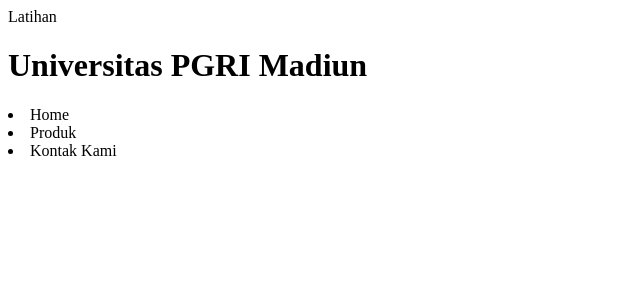
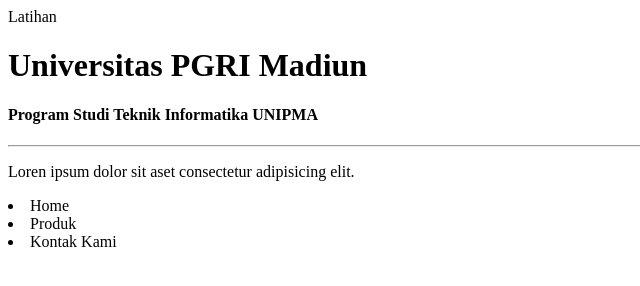
Before and after one commit to Deris666/Deris666.github.io, a plain HTML site: page index.html in a window 1280 px wide. Shown: the whole page, without its empty margins (0-640 px from the left). Drawn offline with Linux system fonts and the light colour scheme.

Commit message:
Update index.html

```diff
--- a/index.html
+++ b/index.html
@@ -4,6 +4,9 @@
   </head>
   <body>
     <h1>Universitas PGRI Madiun</h1>
+    <h4>Program Studi Teknik Informatika UNIPMA</h4>
+    <hr>
+    <p>Loren ipsum dolor sit aset consectetur adipisicing elit. </p>
     <li>Home</li>
     <li>Produk</li>
     <li>Kontak Kami</li>
```
